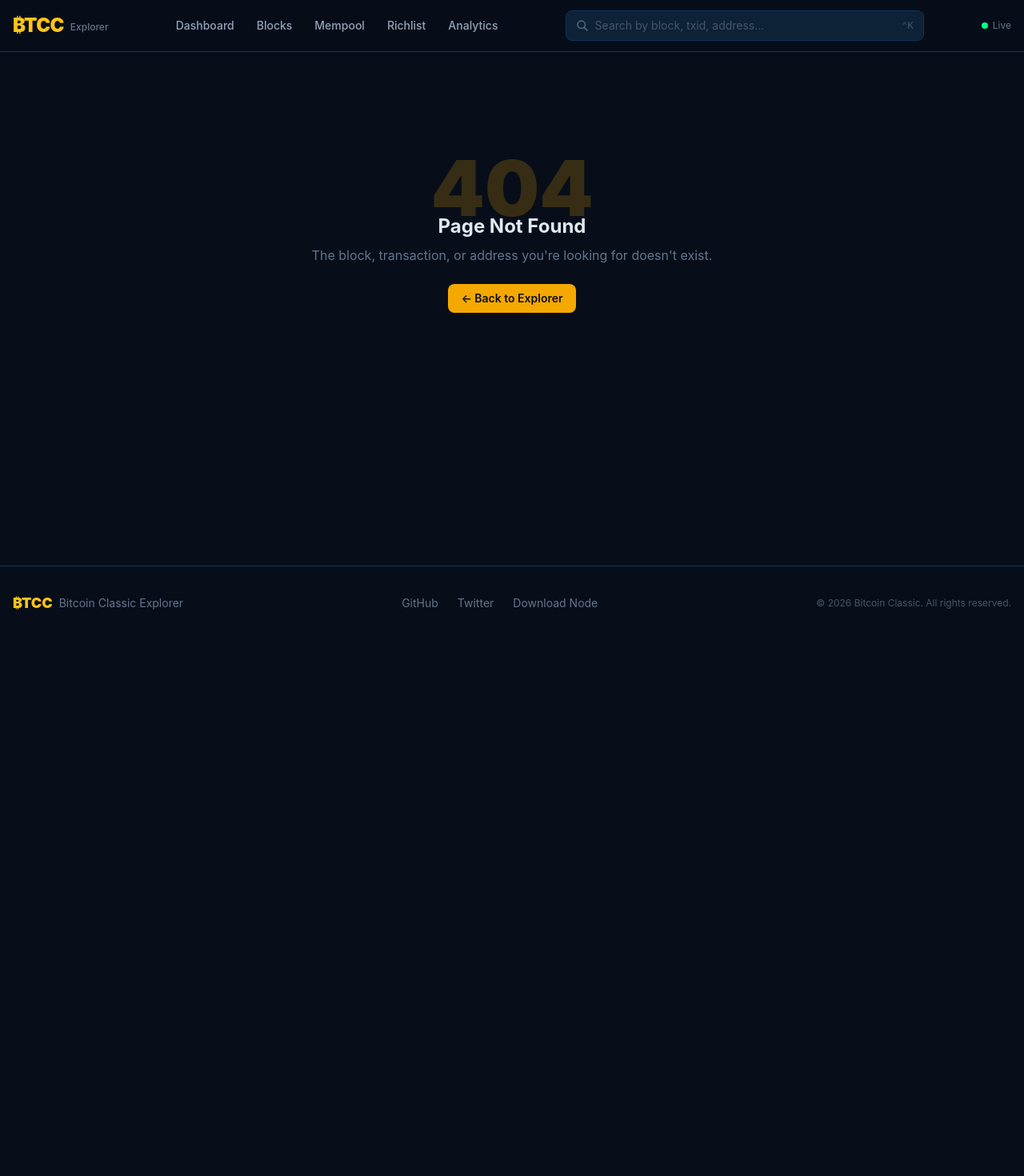
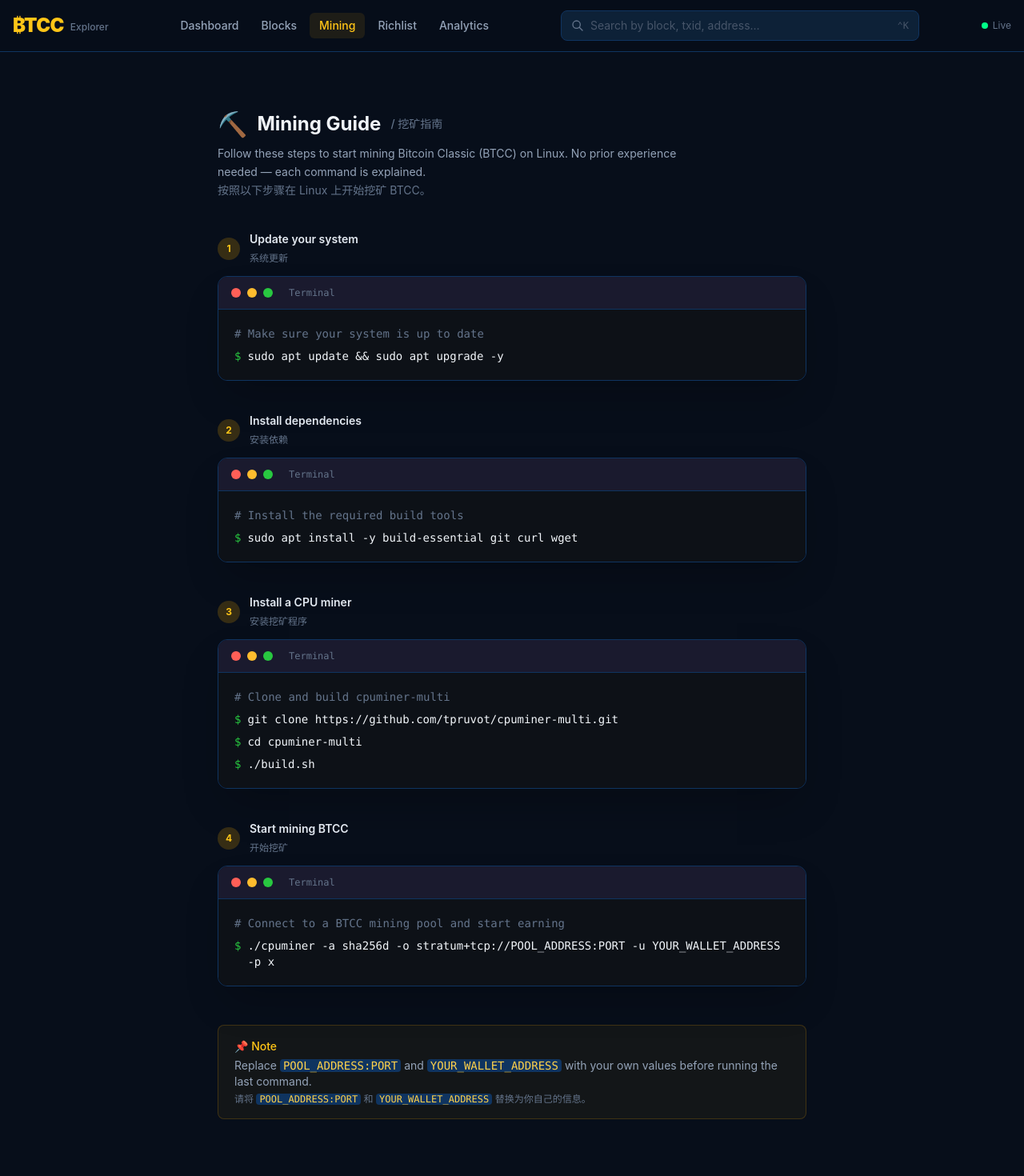
Before and after one commit to baraj00/dashbord-btcc, a Next.js app in the folder frontend/: page /mining in a window 1280 px wide. Before the commit this address had no page. Shown: the top 1470 px of the page at 80% size. Before the commit the page ends 800 px from the top, so only its background shows below. Built offline with nearby package versions, Linux system fonts and the light colour scheme.

Commit message:
feat: add mining guide page, replace mempool nav link

```diff
--- /dev/null
+++ b/frontend/src/app/mining/page.tsx
@@ -0,0 +1,139 @@
+import type { Metadata } from 'next';
+
+export const metadata: Metadata = {
+  title: 'Mining Guide — BTCC Explorer',
+  description: 'Step-by-step guide to start mining Bitcoin Classic (BTCC)',
+};
+
+interface Step {
+  number: number;
+  title: string;
+  subtitle: string;
+  comment: string;
+  commands: string[];
+}
+
+const steps: Step[] = [
+  {
+    number: 1,
+    title: 'Update your system',
+    subtitle: '系统更新',
+    comment: '# Make sure your system is up to date',
+    commands: [
+      'sudo apt update && sudo apt upgrade -y',
+    ],
+  },
+  {
+    number: 2,
+    title: 'Install dependencies',
+    subtitle: '安装依赖',
+    comment: '# Install the required build tools',
+    commands: [
+      'sudo apt install -y build-essential git curl wget',
+    ],
+  },
+  {
+    number: 3,
+    title: 'Install a CPU miner',
+    subtitle: '安装挖矿程序',
+    comment: '# Clone and build cpuminer-multi',
+    commands: [
+      'git clone https://github.com/tpruvot/cpuminer-multi.git',
+      'cd cpuminer-multi',
+      './build.sh',
+    ],
+  },
+  {
+    number: 4,
+    title: 'Start mining BTCC',
+    subtitle: '开始挖矿',
+    comment: '# Connect to a BTCC mining pool and start earning',
+    commands: [
+      './cpuminer -a sha256d -o stratum+tcp://POOL_ADDRESS:PORT -u YOUR_WALLET_ADDRESS -p x',
+    ],
+  },
+];
+
+function TerminalBlock({ step }: { step: Step }) {
+  return (
+    <div className="rounded-xl overflow-hidden border border-dark-200 shadow-2xl">
+      {/* Terminal title bar */}
+      <div className="flex items-center gap-2 px-4 py-3 bg-[#1a1a2e] border-b border-dark-200">
+        <span className="w-3 h-3 rounded-full bg-[#ff5f57]" />
+        <span className="w-3 h-3 rounded-full bg-[#febc2e]" />
+        <span className="w-3 h-3 rounded-full bg-[#28c840]" />
+        <span className="ml-3 text-xs text-slate-500 font-mono">Terminal</span>
+      </div>
+
+      {/* Terminal body */}
+      <div className="bg-[#0d1117] px-5 py-5 font-mono text-sm space-y-2">
+        {/* Comment line */}
+        <p className="text-slate-500">{step.comment}</p>
+
+        {/* Commands */}
+        {step.commands.map((cmd, i) => (
+          <div key={i} className="flex items-start gap-2">
+            <span className="text-[#28c840] select-none flex-shrink-0">$</span>
+            <span className="text-slate-100 break-all">{cmd}</span>
+          </div>
+        ))}
+      </div>
+    </div>
+  );
+}
+
+export default function MiningPage() {
+  return (
+    <main className="container mx-auto px-4 max-w-3xl py-12">
+      {/* Page header */}
+      <div className="mb-10">
+        <div className="flex items-center gap-3 mb-2">
+          <span className="text-3xl">⛏️</span>
+          <h1 className="text-2xl font-bold text-slate-100">Mining Guide</h1>
+          <span className="text-slate-500 text-sm font-medium">/ 挖矿指南</span>
+        </div>
+        <p className="text-slate-400 text-sm leading-relaxed max-w-xl">
+          Follow these steps to start mining Bitcoin Classic (BTCC) on Linux.
+          No prior experience needed — each command is explained.
+          <br />
+          <span className="text-slate-500">按照以下步骤在 Linux 上开始挖矿 BTCC。</span>
+        </p>
+      </div>
+
+      {/* Steps */}
+      <div className="space-y-10">
+        {steps.map((step) => (
+          <div key={step.number} className="space-y-3">
+            {/* Step header */}
+            <div className="flex items-center gap-3">
+              <span className="flex items-center justify-center w-7 h-7 rounded-full bg-btcc-500/20 text-btcc-400 text-xs font-bold flex-shrink-0">
+                {step.number}
+              </span>
+              <div>
+                <h2 className="text-slate-200 font-semibold text-sm">{step.title}</h2>
+                <span className="text-slate-500 text-xs">{step.subtitle}</span>
+              </div>
+            </div>
+
+            {/* Terminal block */}
+            <TerminalBlock step={step} />
+          </div>
+        ))}
+      </div>
+
+      {/* Note at the bottom */}
+      <div className="mt-12 rounded-lg border border-btcc-500/20 bg-btcc-500/5 px-5 py-4 text-sm text-slate-400 space-y-1">
+        <p className="font-medium text-btcc-400">📌 Note</p>
+        <p>
+          Replace <code className="text-btcc-300 bg-dark-200 px-1 rounded">POOL_ADDRESS:PORT</code> and{' '}
+          <code className="text-btcc-300 bg-dark-200 px-1 rounded">YOUR_WALLET_ADDRESS</code> with
+          your own values before running the last command.
+        </p>
+        <p className="text-slate-500 text-xs">
+          请将 <code className="text-btcc-300 bg-dark-200 px-1 rounded">POOL_ADDRESS:PORT</code> 和{' '}
+          <code className="text-btcc-300 bg-dark-200 px-1 rounded">YOUR_WALLET_ADDRESS</code> 替换为你自己的信息。
+        </p>
+      </div>
+    </main>
+  );
+}
--- a/frontend/src/components/layout/Header.tsx
+++ b/frontend/src/components/layout/Header.tsx
@@ -8,7 +8,7 @@
 const navLinks = [
   { href: '/',          label: 'Dashboard' },
   { href: '/blocks',    label: 'Blocks' },
-  { href: '/mempool',   label: 'Mempool' },
+  { href: '/mining',    label: 'Mining' },
   { href: '/richlist',  label: 'Richlist' },
   { href: '/analytics', label: 'Analytics' },
 ];
```
